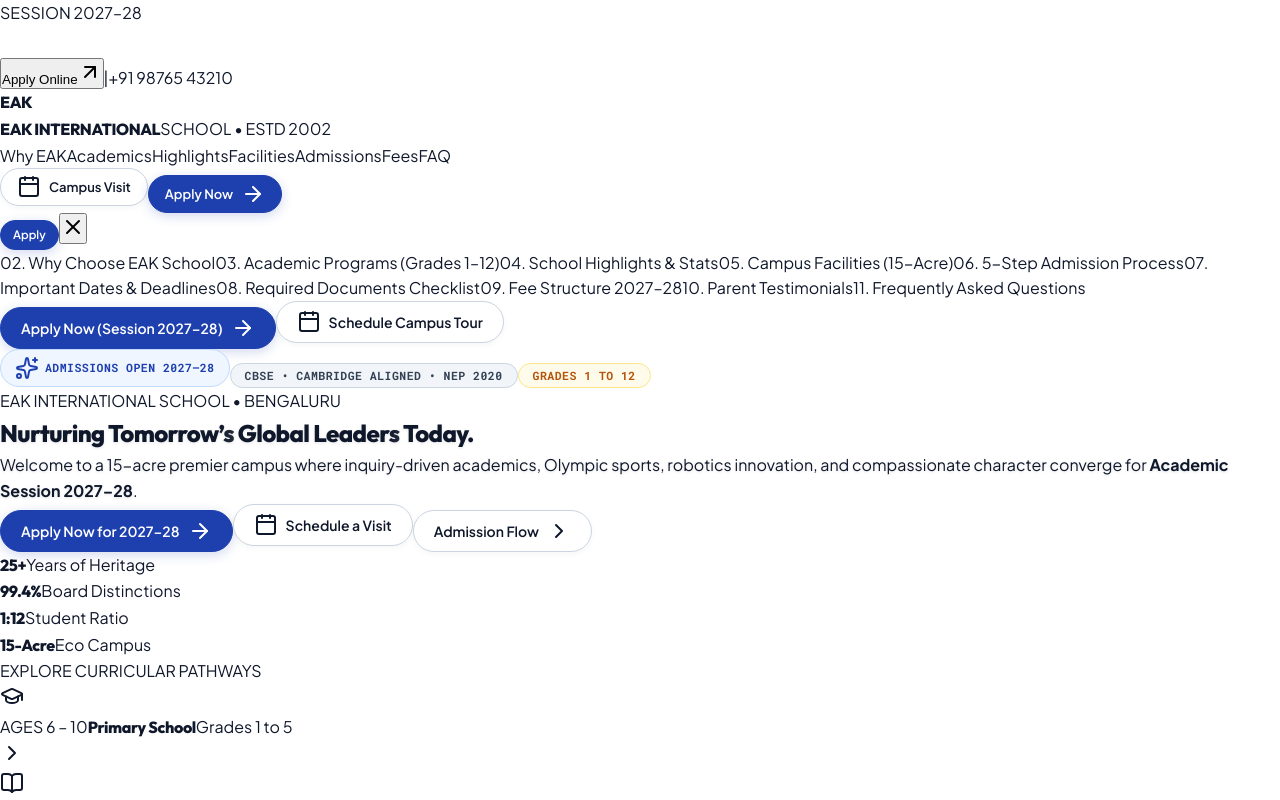
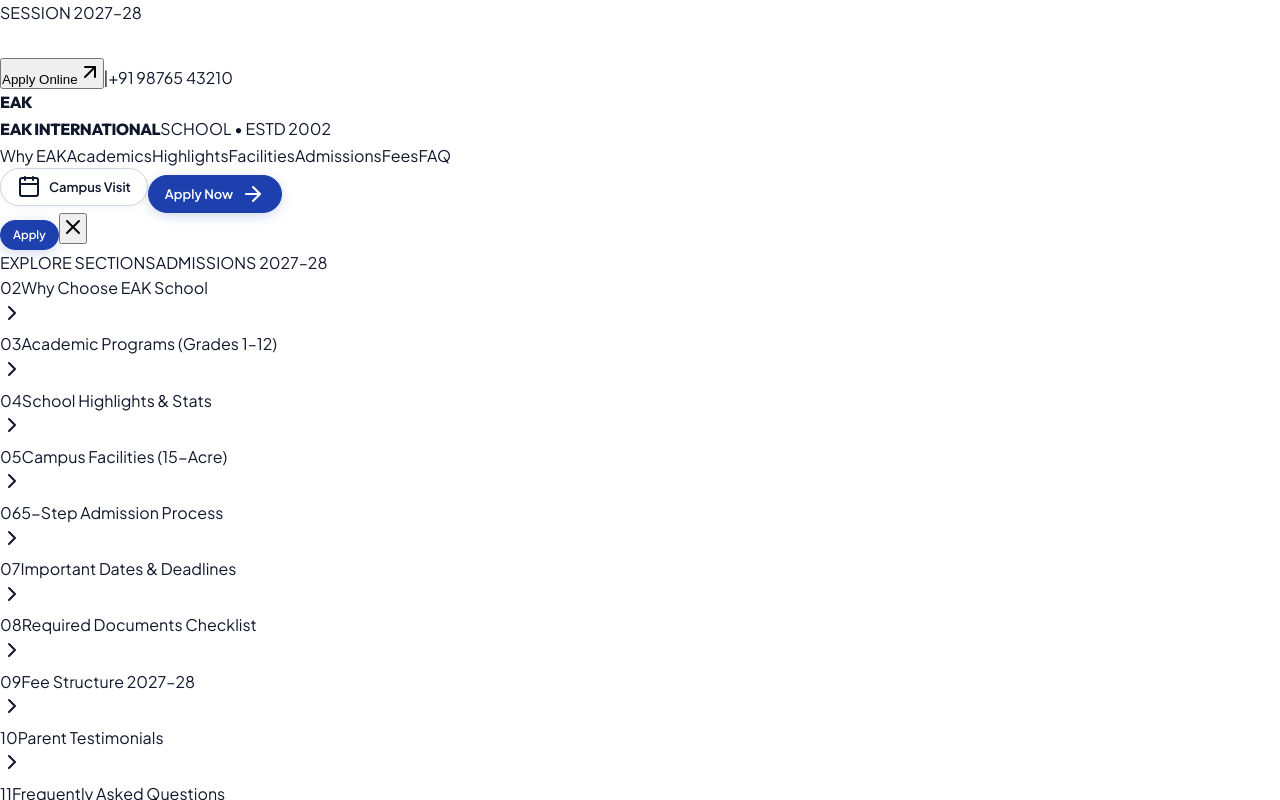
Before and after one commit to 238w5a1217-commits/School-Admissions-Landing-Page, a Next.js app: page / in a window 1280 px wide. Both pictures are taken after a click on the button 72 px from the left and 228 px from the top of the page. Shown: the top 800 px of the page. Built offline with nearby package versions, Linux system fonts and the light colour scheme; grey boxes are pictures that could not be loaded.

Commit message:
Update Header.jsx

```diff
--- a/src/components/Header.jsx
+++ b/src/components/Header.jsx
@@ -1,7 +1,7 @@
 "use client";
 
 import { useState, useEffect } from "react";
-import { Calendar, ArrowRight, Menu, X, ArrowUpRight } from "lucide-react";
+import { Calendar, ArrowRight, Menu, X, ArrowUpRight, ChevronRight, Phone } from "lucide-react";
 
 export default function Header({ onOpenModal }) {
   const [isScrolled, setIsScrolled] = useState(false);
@@ -15,7 +15,36 @@
     return () => window.removeEventListener("scroll", handleScroll);
   }, []);
 
+  useEffect(() => {
+    const handleKeyDown = (e) => {
+      if (e.key === "Escape") setMobileMenuOpen(false);
+    };
+    if (mobileMenuOpen) {
+      window.addEventListener("keydown", handleKeyDown);
+      document.body.style.overflow = "hidden";
+    } else {
+      document.body.style.overflow = "";
+    }
+    return () => {
+      window.removeEventListener("keydown", handleKeyDown);
+      document.body.style.overflow = "";
+    };
+  }, [mobileMenuOpen]);
+
   const closeMenu = () => setMobileMenuOpen(false);
+
+  const navLinks = [
+    { href: "#why-choose", num: "02", label: "Why Choose EAK School" },
+    { href: "#academics", num: "03", label: "Academic Programs (Grades 1–12)" },
+    { href: "#highlights", num: "04", label: "School Highlights & Stats" },
+    { href: "#facilities", num: "05", label: "Campus Facilities (15-Acre)" },
+    { href: "#process", num: "06", label: "5-Step Admission Process" },
+    { href: "#dates", num: "07", label: "Important Dates & Deadlines" },
+    { href: "#documents", num: "08", label: "Required Documents Checklist" },
+    { href: "#fees", num: "09", label: "Fee Structure 2027–28" },
+    { href: "#testimonials", num: "10", label: "Parent Testimonials" },
+    { href: "#faq", num: "11", label: "Frequently Asked Questions" },
+  ];
 
   return (
     <div className="sticky top-0 z-50 w-full shadow-sm">
@@ -68,7 +97,7 @@
 
       {/* Main Sticky Header */}
       <header
-        className={`w-full transition-all duration-300 ${isScrolled
+        className={`w-full relative transition-all duration-300 ${isScrolled
           ? "bg-white/95 backdrop-blur-md shadow-md py-3 border-b border-slate-200"
           : "bg-white py-3.5 border-b border-slate-100"
           }`}
@@ -153,49 +182,56 @@
           </div>
         </div>
 
-        {/* Mobile Navigation Drawer */}
+        {/* Mobile Navigation Drawer attached directly with 0 gap */}
         {mobileMenuOpen && (
-          <div className="lg:hidden fixed inset-x-0 top-[108px] bg-white border-b-2 border-slate-200 shadow-2xl p-6 z-50">
-            <nav className="flex flex-col gap-3 font-medium">
-              <a href="#why-choose" onClick={closeMenu} className="py-2 border-b border-slate-100 text-sm font-bold text-slate-800">
-                02. Why Choose EAK School
+          <>
+            {/* Backdrop Dimming Overlay to close on outside tap */}
+            <div
+              className="lg:hidden fixed inset-0 top-0 bg-slate-950/50 backdrop-blur-xs z-40 transition-opacity"
+              onClick={closeMenu}
+              aria-hidden="true"
+            />
+
+            {/* Mobile Dropdown Menu Container */}
+            <div className="lg:hidden absolute top-full left-0 right-0 w-full bg-white border-b-2 border-slate-200 shadow-2xl z-50 overflow-y-auto max-h-[calc(100dvh-105px)] overscroll-contain animate-in fade-in duration-200">
+              <div className="p-4 sm:p-6 flex flex-col">
+                <div className="flex items-center justify-between pb-2 mb-2 border-b border-slate-100">
+                  <span className="font-mono text-[10px] font-bold text-slate-400 uppercase tracking-widest">
+                    EXPLORE SECTIONS
+                  </span>
+                  <span className="font-mono text-[9.5px] font-bold text-amber-700 bg-amber-50 px-2.5 py-0.5 rounded-full border border-amber-200">
+                    ADMISSIONS 2027–28
+                  </span>
+                </div>
+
+                <nav className="flex flex-col gap-0.5">
+                  {navLinks.map((link) => (
+                    <a
+                      key={link.href}
+                      href={link.href}
+                      onClick={closeMenu}
+                      className="flex items-center justify-between py-2 px-2.5 rounded-xl hover:bg-slate-50 active:bg-blue-50 transition-colors group"
+                    >
+                      <div className="flex items-center gap-2.5 min-w-0">
+                        <span className="font-mono text-[10px] font-bold text-blue-700 bg-blue-50 border border-blue-200/60 px-2 py-0.5 rounded-md shrink-0">
+                          {link.num}
+                        </span>
+                        <span className="text-sm font-bold text-slate-800 group-hover:text-blue-700 transition-colors truncate">
+                          {link.label}
+                        </span>
+                      </div>
+                      <ChevronRight className="w-4 h-4 text-slate-400 group-hover:text-blue-600 group-hover:translate-x-0.5 transition-all shrink-0 ml-2" />
                     </a>
-              <a href="#academics" onClick={closeMenu} className="py-2 border-b border-slate-100 text-sm font-bold text-slate-800">
-                03. Academic Programs (Grades 1–12)
-              </a>
-              <a href="#highlights" onClick={closeMenu} className="py-2 border-b border-slate-100 text-sm font-bold text-slate-800">
-                04. School Highlights &amp; Stats
-              </a>
-              <a href="#facilities" onClick={closeMenu} className="py-2 border-b border-slate-100 text-sm font-bold text-slate-800">
-                05. Campus Facilities (15-Acre)
-              </a>
-              <a href="#process" onClick={closeMenu} className="py-2 border-b border-slate-100 text-sm font-bold text-slate-800">
-                06. 5-Step Admission Process
-              </a>
-              <a href="#dates" onClick={closeMenu} className="py-2 border-b border-slate-100 text-sm font-bold text-slate-800">
-                07. Important Dates &amp; Deadlines
-              </a>
-              <a href="#documents" onClick={closeMenu} className="py-2 border-b border-slate-100 text-sm font-bold text-slate-800">
-                08. Required Documents Checklist
-              </a>
-              <a href="#fees" onClick={closeMenu} className="py-2 border-b border-slate-100 text-sm font-bold text-slate-800">
-                09. Fee Structure 2027–28
-              </a>
-              <a href="#testimonials" onClick={closeMenu} className="py-2 border-b border-slate-100 text-sm font-bold text-slate-800">
-                10. Parent Testimonials
-              </a>
-              <a href="#faq" onClick={closeMenu} className="py-2 text-sm font-bold text-slate-800">
-                11. Frequently Asked Questions
-              </a>
+                  ))}
                 </nav>
 
-            <div className="flex flex-col gap-3 mt-6 pt-5 border-t border-slate-200">
+                <div className="flex flex-col gap-2.5 mt-4 pt-4 border-t border-slate-200">
                   <button
                     onClick={() => {
                       closeMenu();
                       onOpenModal("enquiry");
                     }}
-                className="btn-outline w-full justify-center"
+                    className="btn-outline w-full justify-center shadow-sm"
                   >
                     <span>Apply Now (Session 2027–28)</span>
                     <ArrowRight className="w-4 h-4" />
@@ -210,8 +246,20 @@
                     <Calendar className="w-4 h-4 text-slate-700" />
                     <span>Schedule Campus Tour</span>
                   </button>
+
+                  <div className="mt-2 pt-3 border-t border-slate-100 flex items-center justify-between text-xs text-slate-600 font-medium px-1">
+                    <a href="tel:+919876543210" className="inline-flex items-center gap-1.5 hover:text-blue-700 font-semibold text-slate-800">
+                      <Phone className="w-3.5 h-3.5 text-blue-600" />
+                      <span>+91 98765 43210</span>
+                    </a>
+                    <span className="font-mono text-[9.5px] bg-emerald-50 text-emerald-700 border border-emerald-200 px-2 py-0.5 rounded-full font-bold">
+                      Limited Intake
+                    </span>
                   </div>
                 </div>
+              </div>
+            </div>
+          </>
         )}
       </header>
     </div>
```
Lines whose indentation alone changed are shown as unchanged.
